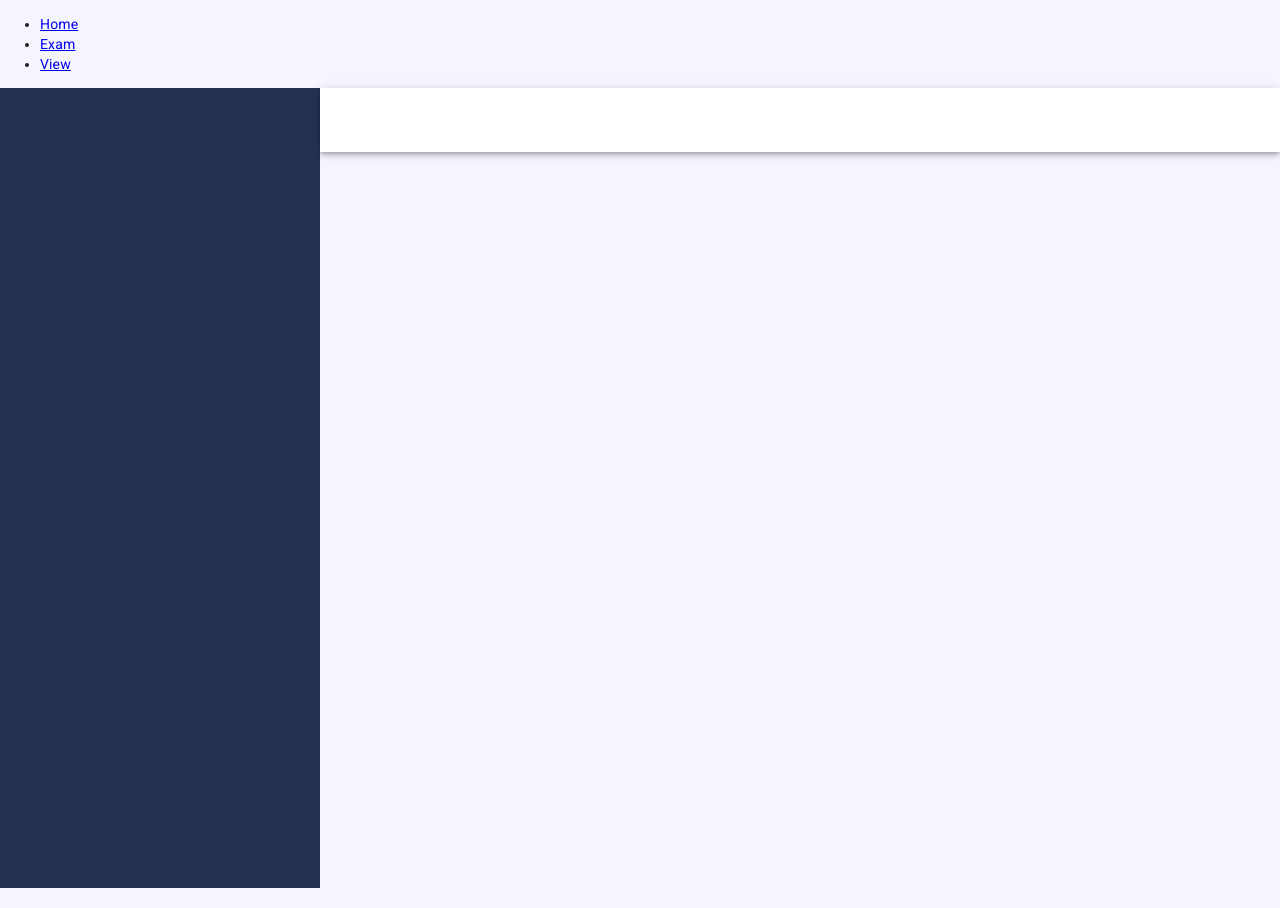
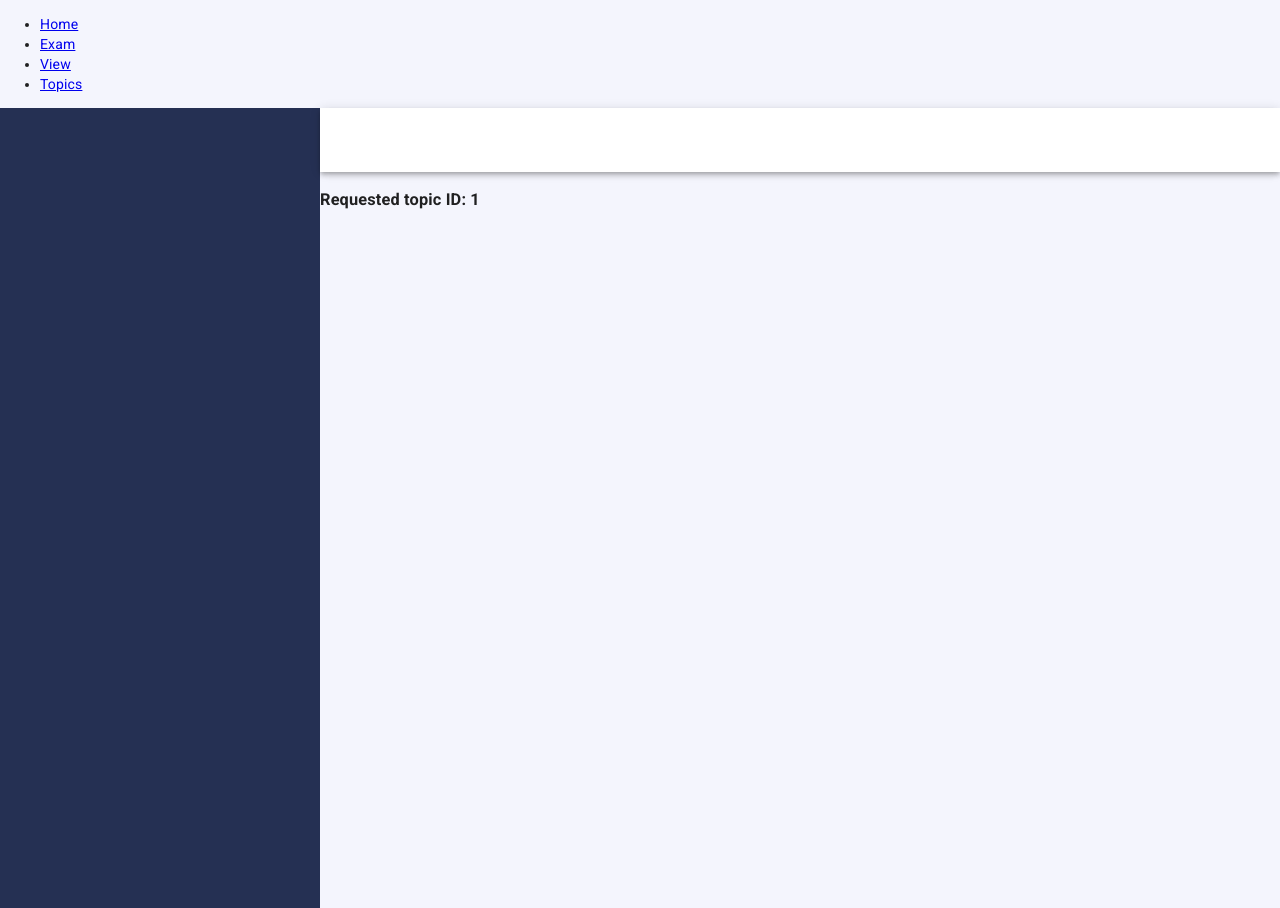
Before and after one commit to ImhotechSolutions/hackmit21, a React (Create React App) app in the folder frontend/: page /view/1 in a window 1280 px wide. Built offline with nearby package versions, Linux system fonts and the light colour scheme.

Commit message:
Able to route to specific procedures

```diff
--- a/frontend/src/App/App.js
+++ b/frontend/src/App/App.js
@@ -1,6 +1,13 @@
 import React from 'react';
 import './App.css';
-import { BrowserRouter as Router, Switch, Route, Link } from 'react-router-dom';
+import {
+  BrowserRouter as Router,
+  Switch,
+  Route,
+  Link,
+  useRouteMatch,
+  useParams
+} from 'react-router-dom';
 import SideMenu from '../components/SideMenu';
 import { makeStyles, CssBaseline, createTheme, ThemeProvider } from '@material-ui/core';
 import Header from '../components/Header';
@@ -8,6 +15,7 @@ import PageHeader from '../components/PageHeader';
 
 import Patient from '../pages/Patients/Patient';
 import DataDisplay from '../pages/DataDisplay/DataDisplay';
+import DataEntry from '../pages/DataEntry/DataEntry';
 
 const theme = createTheme({
   palette   : {
@@ -61,6 +69,9 @@ function App() {
             <li>
               <Link to='/view'>View</Link>
             </li>
+            <li>
+              <Link to='/topics'>Topics</Link>
+            </li>
           </ul>
         </nav>
 
@@ -75,6 +86,7 @@ function App() {
               <Route exact path='/exam'>
                 <Patient />
               </Route>
+              <Route path='/view/:id' render={props => <DataEntry {...props} />} />
             </Switch>
           </div>
           <CssBaseline />
--- a/frontend/src/pages/DataDisplay/DataDisplay.js
+++ b/frontend/src/pages/DataDisplay/DataDisplay.js
@@ -1,5 +1,14 @@
 import React, { useState, useEffect } from 'react';
 import { getAll } from '../../services/procedures';
+import {
+  BrowserRouter as Router,
+  Switch,
+  Route,
+  Link,
+  useRouteMatch,
+  useParams
+} from 'react-router-dom';
+import DataEntry from '../DataEntry/DataEntry';
 
 const DataDisplay = () => {
   const [ procedures, setProcedures ] = useState([]);
@@ -7,6 +16,9 @@ const DataDisplay = () => {
   useEffect(() => {
     retrieveProcedures();
   }, []);
+
+  // For building off of the URL of the current page
+  let match = useRouteMatch();
 
   // Gets an array of all the procedures from the backend
   const retrieveProcedures = () => {
@@ -20,8 +32,13 @@ const DataDisplay = () => {
   return (
     <div>
       {procedures.map(({ resource }) => {
-        console.log(resource);
-        return <p>{resource.subject.reference}</p>;
+        // console.log(resource);
+        return (
+          <div key={resource.id}>
+            <Link to={`${match.url}/${resource.id}`}>Procedure/{resource.id}</Link>
+            <br />
+          </div>
+        );
       })}
     </div>
   );
--- /dev/null
+++ b/frontend/src/pages/DataEntry/DataEntry.js
@@ -0,0 +1,8 @@
+import React from 'react';
+
+const DataEntry = props => {
+  console.log(props.match.params.id);
+  return <h3>Requested topic ID: {props.match.params.id}</h3>;
+};
+
+export default DataEntry;
```
